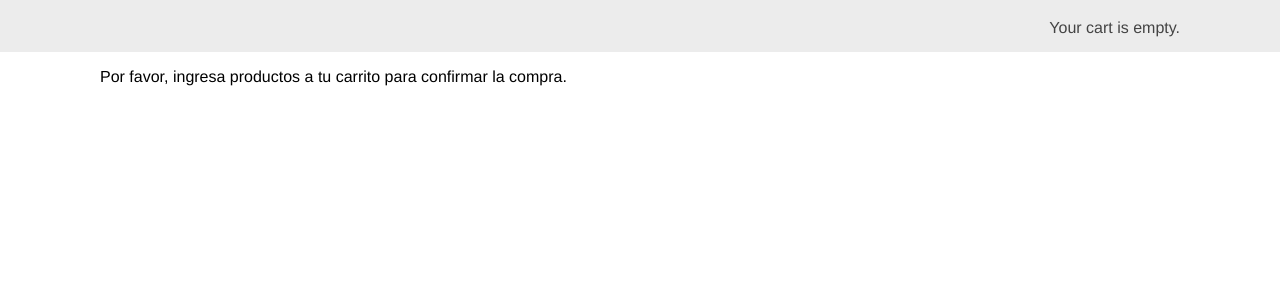
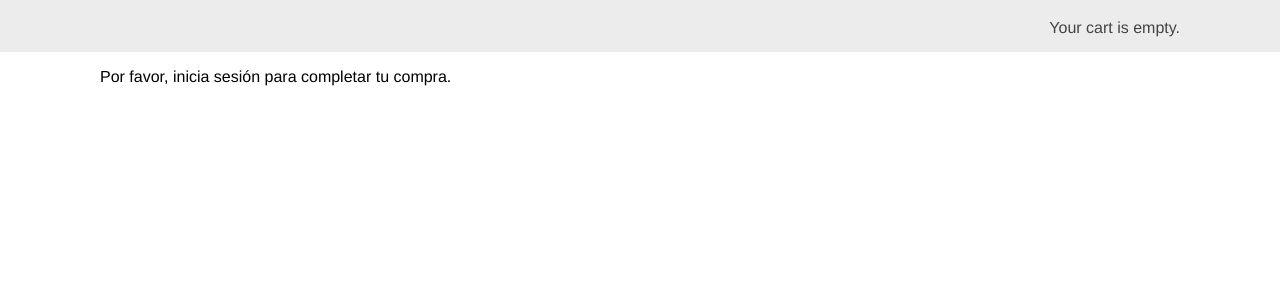
Before and after one commit to apole1/PanQAyuda1, a Django app: template myshop/orders/templates/orders/order/create.html in a window 1280 px wide. Shown: the part 46-346 px from the top of the page. Run offline with Django 3.2, Linux system fonts and the light colour scheme; the template is opened without the code that fills it, so the values that code supplies are empty.

Commit message:
Apply RBAC in app 'order' to restrict completion of orders to not logged users

```diff
--- a/myshop/orders/templates/orders/order/create.html
+++ b/myshop/orders/templates/orders/order/create.html
@@ -5,6 +5,10 @@
 {% endblock %}
 
 {% block content %}
+  {% if not user.is_authenticated %}
+    <p>Por favor, inicia sesión para completar tu compra.</p>
+  {% else %}
+
   {%if cart %}
   <h1>Datos de la orden</h1>
 
@@ -38,4 +42,6 @@
   {% else %}
   <p>Por favor, ingresa productos a tu carrito para confirmar la compra.</p>
   {% endif %}
+
+  {% endif %}
 {% endblock %}
```
Also changed, not shown: myshop/db.sqlite3.
